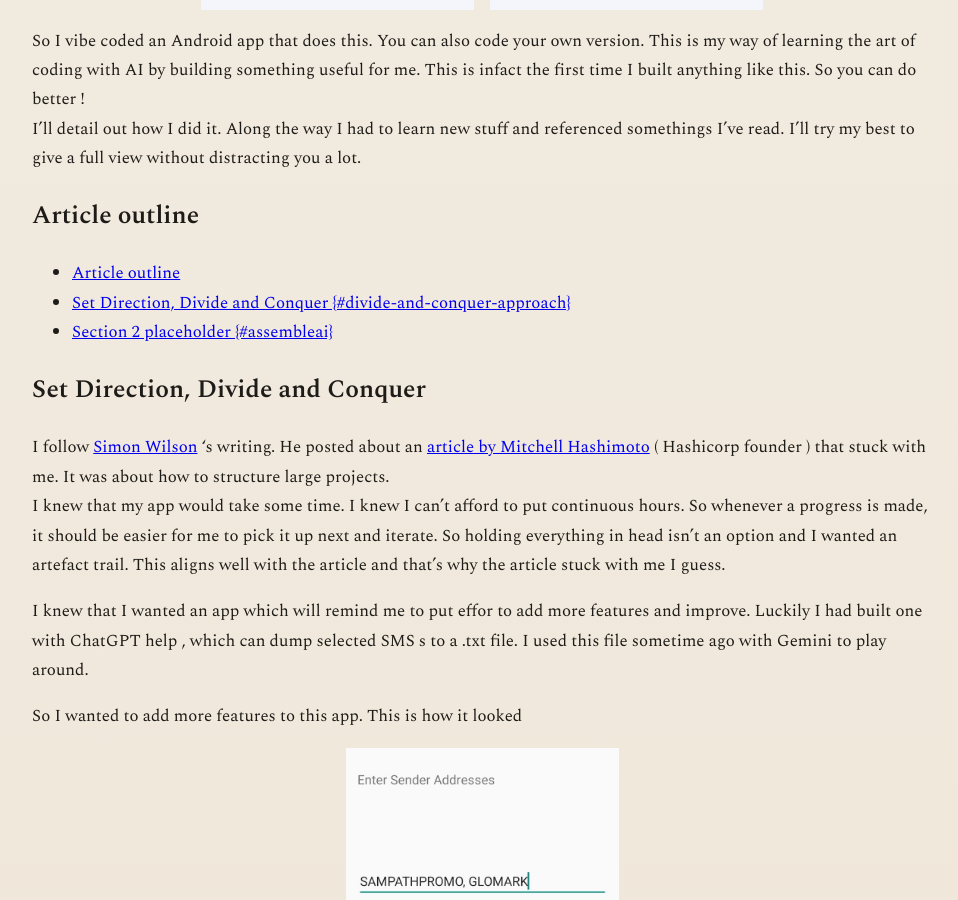
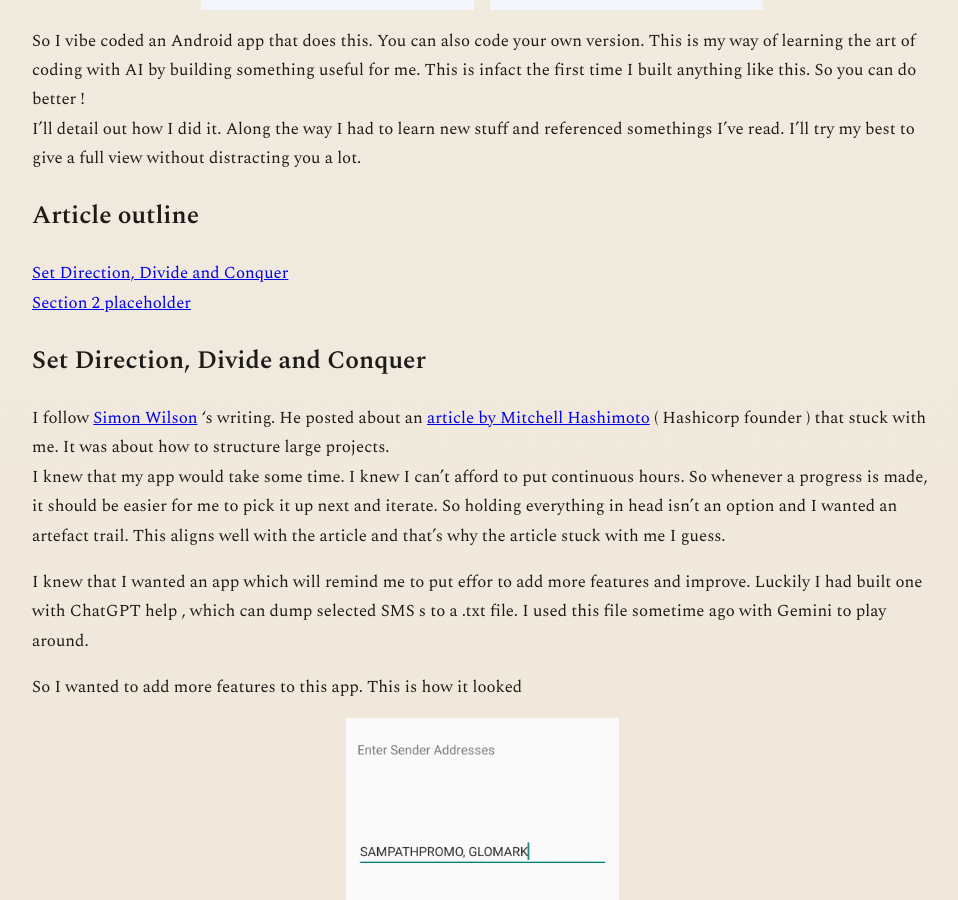
Before and after one commit to nilanka-weeraman/nilanka-weeraman.github.io, a Jekyll site: the page built from _posts/2026-01-20-welcome.md, in a window 1280 px wide and 900 px high, scrolled down 2496 px. Shown: the whole window, without its empty margins (158-1116 px from the left). Built offline with Jekyll 4.4.1, drawn with Linux system fonts in a browser that asks for light colours.

Commit message:
section1 modififications2

```diff
--- a/_posts/2026-01-20-welcome.md
+++ b/_posts/2026-01-20-welcome.md
@@ -18,9 +18,8 @@ So I vibe coded an Android app that does this. You can also code your own versio
 I'll detail out how I did it. Along the way I had to learn new stuff and referenced somethings I've read. I'll try my best to give a full view without distracting you a lot. <br>
 
 ## Article outline
-- [Article outline](#article-outline)
-- [Set Direction, Divide and Conquer {#divide-and-conquer-approach}](#set-direction-divide-and-conquer-divide-and-conquer-approach)
-- [Section 2 placeholder {#assembleai}](#section-2-placeholder-assembleai)
+[Set Direction, Divide and Conquer](#divide-and-conquer-approach) <br>
+[Section 2 placeholder](#assembleai) <br>
 
 ## Set Direction, Divide and Conquer {#divide-and-conquer-approach}
 
```
